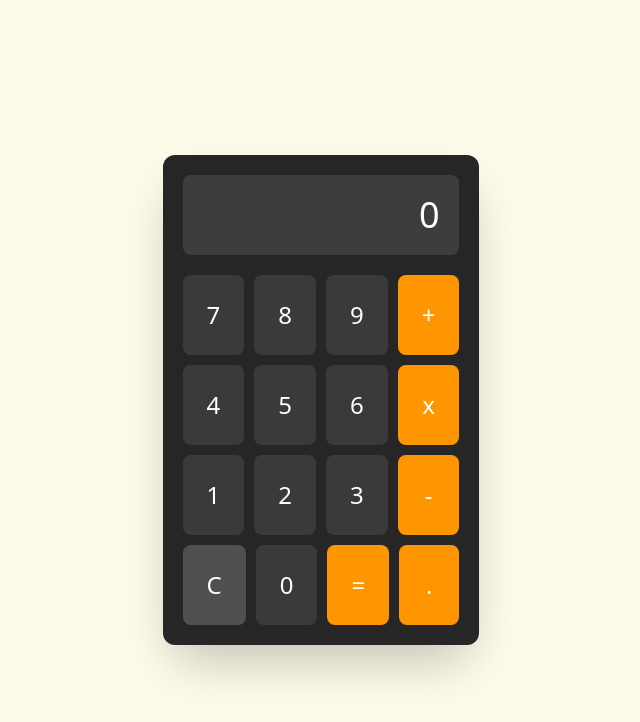
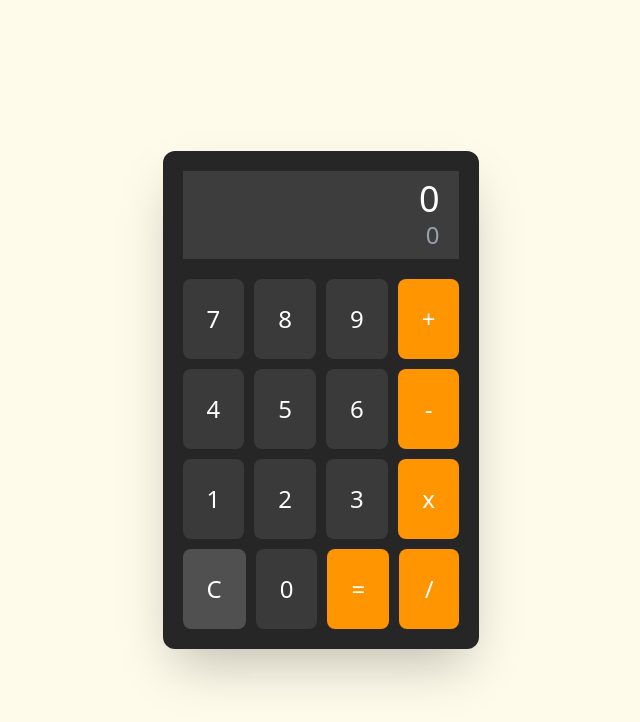
Before and after one commit to ch-yang1273/vue-playground, a Vue app in the folder 2025-1106_Calculator/vue-calculator/: page / in a window 1280 px wide. Shown: the top 722 px of the page, without its empty margins (319-959 px from the left). Built offline with nearby package versions, Linux system fonts and the light colour scheme.

Commit message:
Calculator 부분 기능

```diff
--- a/2025-1106_Calculator/vue-calculator/src/components/calculator/CalculatorButton.vue
+++ b/2025-1106_Calculator/vue-calculator/src/components/calculator/CalculatorButton.vue
@@ -17,8 +17,8 @@ const props = defineProps({
 const emit = defineEmits(['click']);
 
 const handleClick = () => {
-  console.debug('Button clicked', props.label);
-  emit('click', props.label);
+  console.log('Button', props.label);
+  emit('click', props.label, props.type);
 };
 
 const buttonClasses = computed(() => {
--- a/2025-1106_Calculator/vue-calculator/src/components/calculator/CalculatorDisplay.vue
+++ b/2025-1106_Calculator/vue-calculator/src/components/calculator/CalculatorDisplay.vue
@@ -1,16 +1,23 @@
 <script setup>
 const props = defineProps({
-  value: {
+  displayValue: {
+    type: String,
+    default: '0',
+  },
+  displayResult: {
     type: String,
     default: '0',
   },
 });
 </script>
 <template>
-  <div
-    class="mb-5 flex-1 overflow-hidden rounded-lg bg-[#3d3d3d] p-5 text-right text-4xl font-light wrap-break-word text-white"
-  >
-    {{ value }}
+  <div class="mb-5 flex flex-col bg-[#3d3d3d] px-5 py-2">
+    <div
+      class="flex-1 overflow-hidden rounded-lg text-right text-4xl font-light wrap-break-word text-white"
+    >
+      {{ displayValue }}
+    </div>
+    <div class="text-right text-2xl text-gray-400">{{ displayResult }}</div>
   </div>
 </template>
 
--- a/2025-1106_Calculator/vue-calculator/src/components/calculator/CalculatorKeypad.vue
+++ b/2025-1106_Calculator/vue-calculator/src/components/calculator/CalculatorKeypad.vue
@@ -12,21 +12,28 @@ const buttonRows = [
     { label: '4', type: 'number' },
     { label: '5', type: 'number' },
     { label: '6', type: 'number' },
-    { label: 'x', type: 'operator' },
+    { label: '-', type: 'operator' },
   ],
   [
     { label: '1', type: 'number' },
     { label: '2', type: 'number' },
     { label: '3', type: 'number' },
-    { label: '-', type: 'operator' },
+    { label: 'x', type: 'operator' },
   ],
   [
     { label: 'C', type: 'clear' },
     { label: '0', type: 'number' },
     { label: '=', type: 'equals' },
-    { label: '.', type: 'operator' },
+    { label: '/', type: 'operator' },
   ],
 ];
+
+const emit = defineEmits(['click']);
+
+const handleButtonClick = (label, type) => {
+  console.log('Keypad', label, type);
+  emit('click', label, type);
+};
 </script>
 
 <template>
@@ -41,6 +48,7 @@ const buttonRows = [
         v-bind:key="button.label"
         v-bind:label="button.label"
         v-bind:type="button.type"
+        v-on:click="handleButtonClick"
       />
     </div>
   </div>
--- a/2025-1106_Calculator/vue-calculator/src/components/calculator/TheCalculator.vue
+++ b/2025-1106_Calculator/vue-calculator/src/components/calculator/TheCalculator.vue
@@ -1,12 +1,81 @@
 <script setup>
 import CalculatorKeypad from './CalculatorKeypad.vue';
 import CalculatorDisplay from './CalculatorDisplay.vue';
+import { computed, ref } from 'vue';
+
+const displayNumber = ref('0');
+const displayOperator = ref('');
+const previousOperator = ref('');
+const displayResult = ref('0');
+
+const handleButtonClick = (label, type) => {
+  console.log('TheCalculator', label, type);
+  if (type === 'clear') {
+    displayNumber.value = '0';
+    displayOperator.value = '';
+    previousOperator.value = '';
+    displayResult.value = '0';
+  } else if (type === 'number') {
+    // operator가 있는 상태에서 숫자가 눌리면 계산
+    if (displayOperator.value) {
+      displayResult.value = calculate(
+        displayResult.value,
+        displayNumber.value,
+        previousOperator.value
+      );
+
+      displayNumber.value = '0';
+      previousOperator.value = displayOperator.value;
+      displayOperator.value = '';
+    }
+
+    displayNumber.value =
+      displayNumber.value === '0' ? label : displayNumber.value + label;
+  } else if (type === 'operator') {
+    displayOperator.value = label;
+  } else if (type === 'equals') {
+    displayResult.value = calculate(
+      displayResult.value,
+      displayNumber.value,
+      previousOperator.value
+    );
+
+    displayNumber.value = '0';
+    previousOperator.value = '';
+    displayOperator.value = '';
+  }
+};
+
+const computedValue = computed(
+  () => displayNumber.value + ' ' + displayOperator.value
+);
+const computedResult = computed(
+  () => displayResult.value + ' ' + previousOperator.value
+);
+
+const calculate = (firstNumber, secondNumber, operator) => {
+  switch (operator) {
+    case '+':
+      return String(Number(firstNumber) + Number(secondNumber));
+    case '-':
+      return String(Number(firstNumber) - Number(secondNumber));
+    case 'x':
+      return String(Number(firstNumber) * Number(secondNumber));
+    case '/':
+      return String(Number(firstNumber) / Number(secondNumber));
+    case '':
+      return displayNumber.value;
+  }
+};
 </script>
 
 <template>
   <div class="flex flex-col">
-    <CalculatorDisplay />
-    <CalculatorKeypad />
+    <CalculatorDisplay
+      v-bind:display-value="computedValue"
+      v-bind:display-result="computedResult"
+    />
+    <CalculatorKeypad v-on:click="handleButtonClick" />
   </div>
 </template>
 
```
